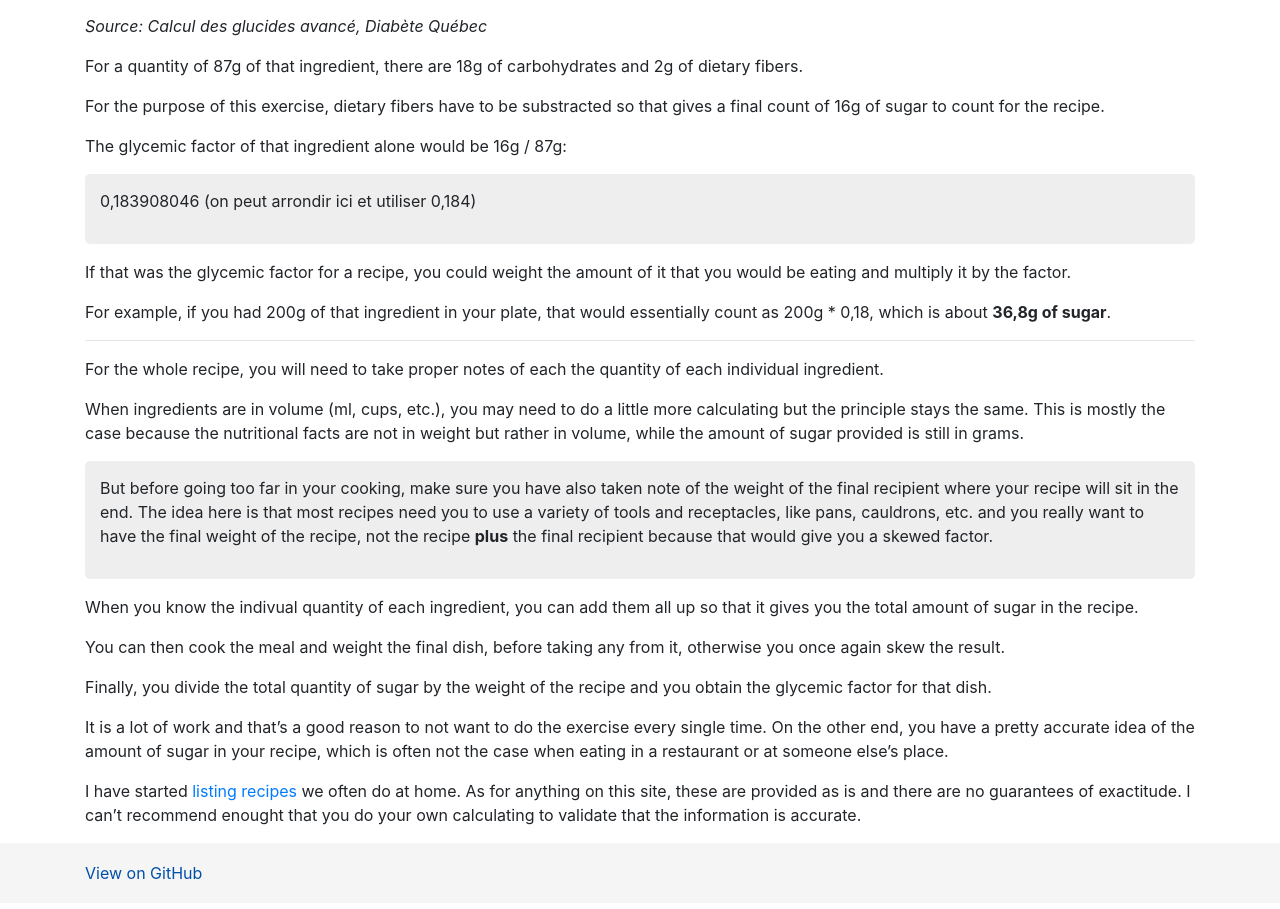
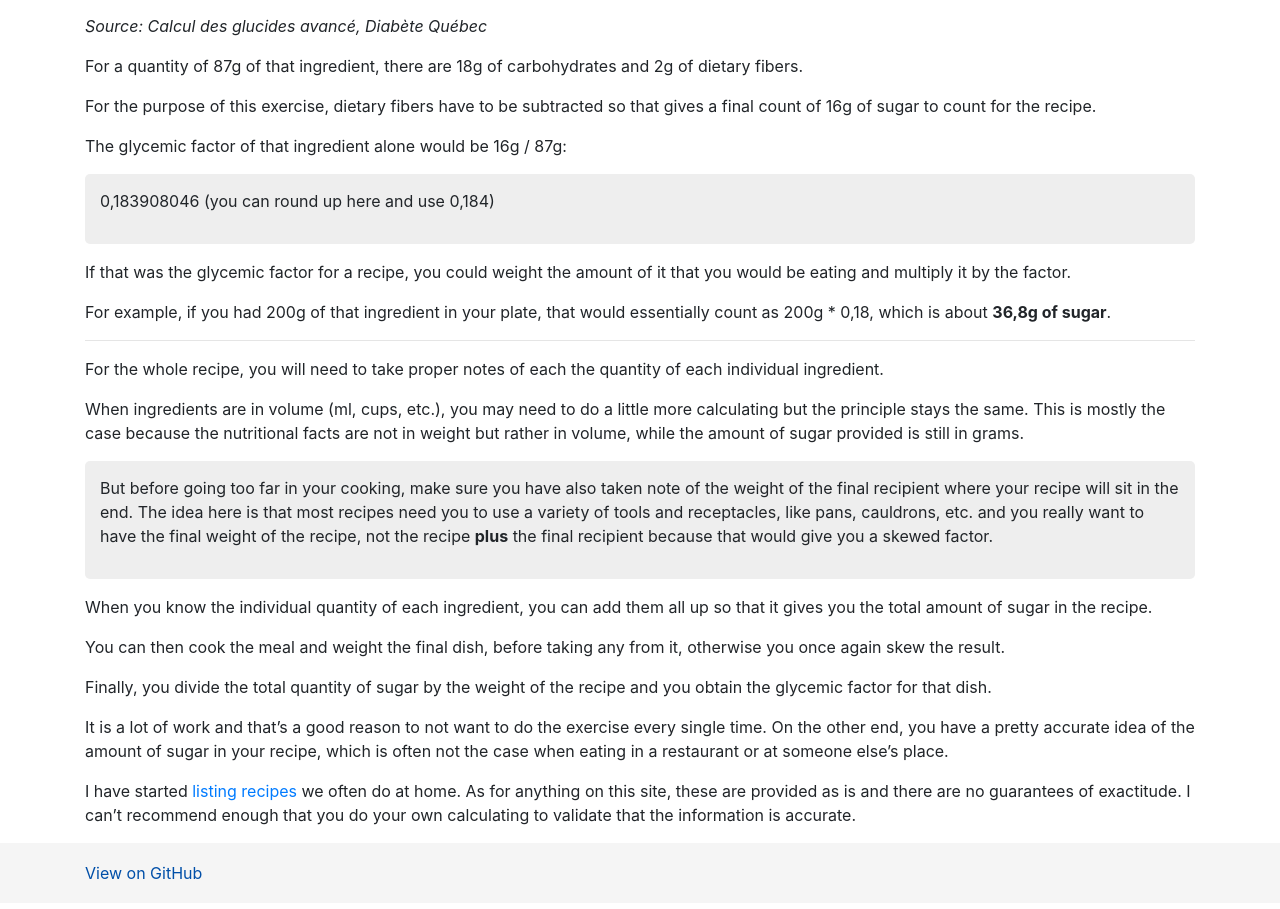
Before and after one commit to gcharest/gcharest.github.io, a Jekyll site: the page built from _pages/en/calculing-glycemic-factor.md, in a window 1280 px wide. Shown: the part 1355-2264 px from the top of the page. Built offline with Jekyll 4.4.1, drawn with Linux system fonts in a browser that asks for light colours; nearby versions of some CDN libraries; grey boxes are pictures that could not be loaded.

```diff
--- a/_pages/en/calculing-glycemic-factor.md
+++ b/_pages/en/calculing-glycemic-factor.md
@@ -44,11 +44,11 @@ For example, for the fictive ingredient below, you can identify the following in
 
 For a quantity of 87g of that ingredient, there are 18g of carbohydrates and 2g of dietary fibers.
 
-For the purpose of this exercise, dietary fibers have to be substracted so that gives a final count of 16g of sugar to count for the recipe.
+For the purpose of this exercise, dietary fibers have to be subtracted so that gives a final count of 16g of sugar to count for the recipe.
 
 The glycemic factor of that ingredient alone would be 16g / 87g:
 
-> 0,183908046 (on peut arrondir ici et utiliser 0,184)
+> 0,183908046 (you can round up here and use 0,184)
 
 If that was the glycemic factor for a recipe, you could weight the amount of it that you would be eating and multiply it by the factor.
 
@@ -64,7 +64,7 @@ This is mostly the case because the nutritional facts are not in weight but rath
 >But before going too far in your cooking, make sure you have also taken note of the weight of the final recipient where your recipe will sit in the end.
 The idea here is that most recipes need you to use a variety of tools and receptacles, like pans, cauldrons, etc. and you really want to have the final weight of the recipe, not the recipe **plus** the final recipient because that would give you a skewed factor.
 
-When you know the indivual quantity of each ingredient, you can add them all up so that it gives you the total amount of sugar in the recipe.
+When you know the individual quantity of each ingredient, you can add them all up so that it gives you the total amount of sugar in the recipe.
 
 You can then cook the meal and weight the final dish, before taking any from it, otherwise you once again skew the result.
 
@@ -75,4 +75,4 @@ On the other end, you have a pretty accurate idea of the amount of sugar in your
 
 I have started [listing recipes](({{site.baseurl}}/recipes-glycemic-factor.html)) we often do at home.
 As for anything on this site, these are provided as is and there are no guarantees of exactitude.
-I can't recommend enought that you do your own calculating to validate that the information is accurate.
+I can't recommend enough that you do your own calculating to validate that the information is accurate.
```
Also changed, not shown: other parts of _pages/en/calculing-glycemic-factor.md (+1 -1 lines), _pages/en/recipes-glycemic-factor.md (+1 -1 lines).
